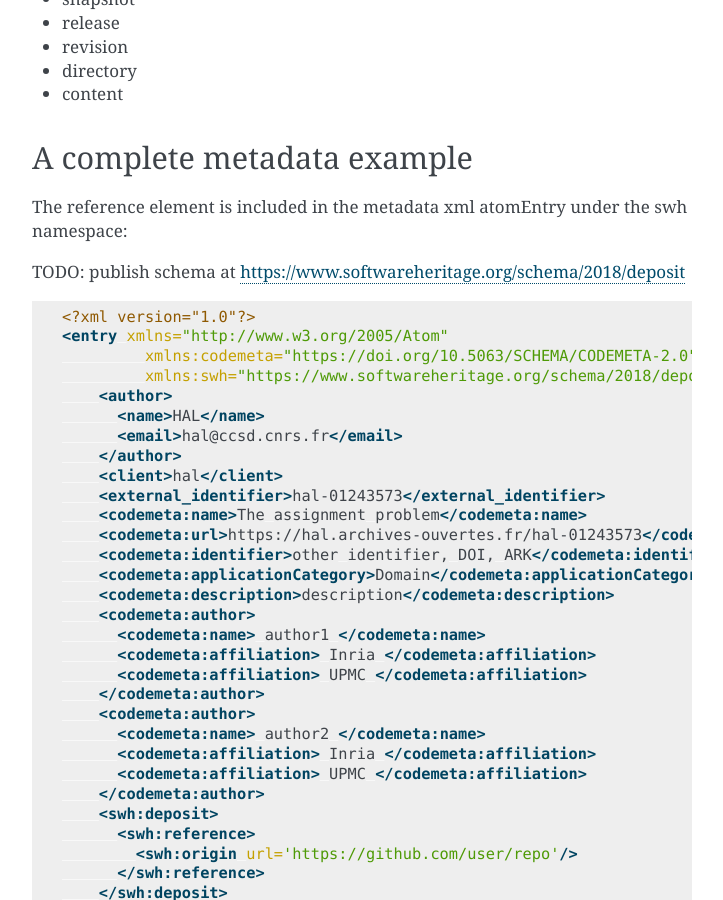
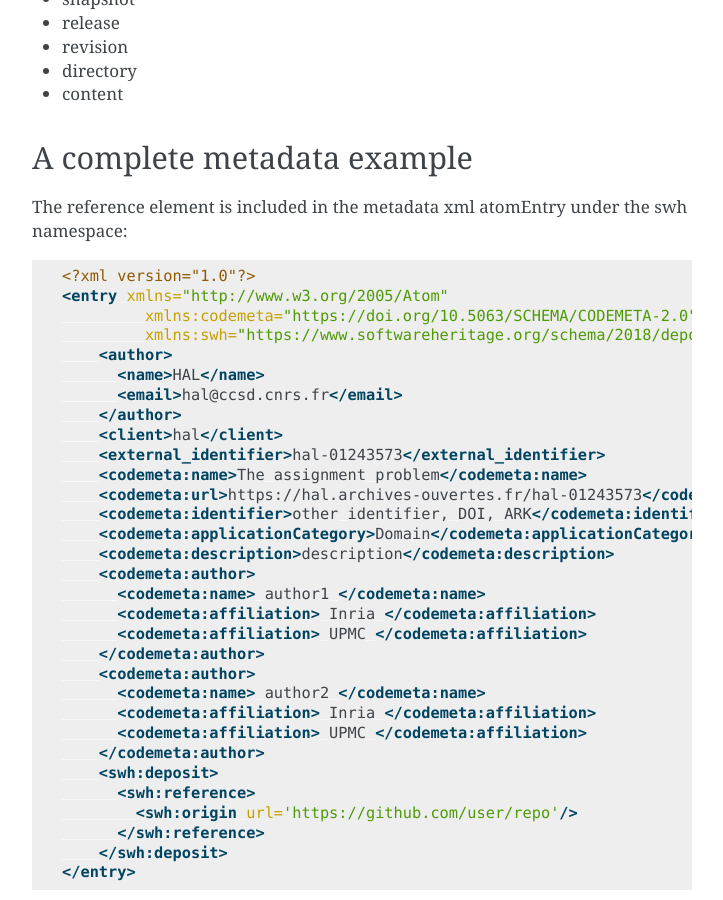
Before and after one commit to SoftwareHeritage/swh-deposit, a Sphinx documentation site: the page built from docs/specs/spec-meta-deposit.rst, in a window 1280 px wide and 900 px high, scrolled down 525 px. Shown: the whole window, without its empty margins (388-1111 px from the left). Built offline with Sphinx 7.4.7, drawn with Linux system fonts in a browser that asks for light colours; pages that are not in the unit, such as notebooks, are missing from menus.

Commit message:
Drop todo from the specification
Related to T2625

```diff
--- a/docs/specs/spec-meta-deposit.rst
+++ b/docs/specs/spec-meta-deposit.rst
@@ -29,8 +29,6 @@ A complete metadata example
 ---------------------------
 The reference element is included in the metadata xml atomEntry under the
 swh namespace:
-
-TODO: publish schema at https://www.softwareheritage.org/schema/2018/deposit
 
 .. code:: xml
 
```
